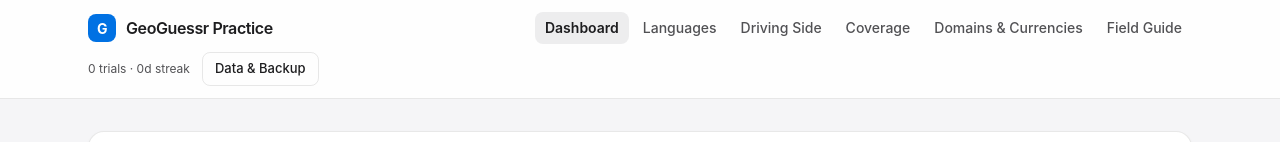
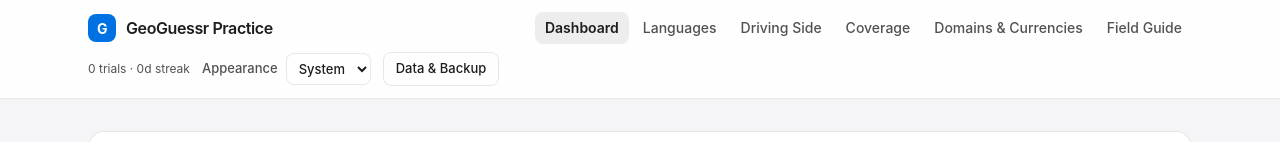
Before and after one commit to ericshark/geo-guesser-practice, a React (Vite) app: page / in a window 1280 px wide. Shown: the top 142 px of the page. Built offline with nearby package versions, Linux system fonts and the light colour scheme; no server answers.

Commit message:
Add an appearance setting for light and dark mode

```diff
--- a/index.html
+++ b/index.html
@@ -4,6 +4,17 @@
     <meta charset="UTF-8" />
     <meta name="viewport" content="width=device-width, initial-scale=1.0" />
     <meta name="color-scheme" content="light dark" />
+    <script>
+      // Apply the saved appearance before the app's first paint.
+      try {
+        const theme = localStorage.getItem('geoguessr-practice:theme');
+        if (theme === 'light' || theme === 'dark') {
+          document.documentElement.dataset.theme = theme;
+        }
+      } catch {
+        // The system appearance is the fallback when storage is unavailable.
+      }
+    </script>
     <title>Dashboard | GeoGuessr Practice</title>
   </head>
   <body>
--- a/src/components/DrivingSideSectionView.tsx
+++ b/src/components/DrivingSideSectionView.tsx
@@ -263,7 +263,8 @@ export function DrivingSideSectionView({
     const onKeyDown = (event: KeyboardEvent) => {
       if (
         event.target instanceof HTMLInputElement ||
-        event.target instanceof HTMLTextAreaElement
+        event.target instanceof HTMLTextAreaElement ||
+        event.target instanceof HTMLSelectElement
       ) {
         return;
       }
--- a/src/main.tsx
+++ b/src/main.tsx
@@ -32,6 +32,28 @@ const ROUTE_LABELS = {
 };
 
 type ActiveRoute = keyof typeof ROUTE_LABELS;
+
+function handleAppearanceChange(event: React.ChangeEvent<HTMLSelectElement>) {
+  const theme = event.currentTarget.value;
+  const root = document.documentElement;
+  const storageKey = 'geoguessr-practice:theme';
+
+  if (theme === 'light' || theme === 'dark') {
+    root.dataset.theme = theme;
+  } else {
+    delete root.dataset.theme;
+  }
+
+  try {
+    if (root.dataset.theme) {
+      localStorage.setItem(storageKey, root.dataset.theme);
+    } else {
+      localStorage.removeItem(storageKey);
+    }
+  } catch {
+    // The document still uses the selected appearance when storage is unavailable.
+  }
+}
 
 export function App({ customStore }: { customStore?: ProgressStore }) {
   const store = useMemo(
@@ -147,10 +169,26 @@ export function App({ customStore }: { customStore?: ProgressStore }) {
               ))}
             </ul>
           </nav>
-          <div className="flex items-center gap-3">
+          <div className="flex flex-wrap items-center gap-3">
             <span className="hidden text-[0.75rem] text-[var(--text-secondary)] sm:inline">
               {progress.totalTrials} trials · {progress.streakDays}d streak
             </span>
+            <label className="flex items-center gap-2 text-[0.8125rem] font-medium">
+              <span className="text-[var(--text-secondary)]">Appearance</span>
+              <select
+                defaultValue={
+                  typeof document === 'undefined'
+                    ? 'system'
+                    : document.documentElement.dataset.theme ?? 'system'
+                }
+                onChange={handleAppearanceChange}
+                className="rounded-lg border border-[var(--border-subtle)] bg-[var(--surface-card)] px-2 py-1.5 hover:border-[var(--text-secondary)]"
+              >
+                <option value="system">System</option>
+                <option value="light">Light</option>
+                <option value="dark">Dark</option>
+              </select>
+            </label>
             <button
               type="button"
               onClick={() => setIsDataModalOpen(true)}
--- a/src/style.css
+++ b/src/style.css
@@ -1,51 +1,38 @@
 @import "tailwindcss";
 
-:root {
-  /* Light & dark raw tokens with prefers-color-scheme fallback and light-dark() progressive enhancement */
-  --surface-canvas-light: #f5f5f7;
-  --surface-canvas-dark: #0b0c0e;
-  --surface-card-light: #ffffff;
-  --surface-card-dark: #14161a;
-  --surface-elevated-light: #efeff4;
-  --surface-elevated-dark: #1c1f26;
-  --text-primary-light: #1d1d1f;
-  --text-primary-dark: #f5f5f7;
-  --text-secondary-light: #515154;
-  --text-secondary-dark: #a1a1a6;
-  --border-subtle-light: rgba(0, 0, 0, 0.09);
-  --border-subtle-dark: rgba(255, 255, 255, 0.11);
-  --brand-accent-light: #0071e3;
-  --brand-accent-dark: #0a84ff;
-
-  --surface-canvas: var(--surface-canvas-light);
-  --surface-card: var(--surface-card-light);
-  --surface-elevated: var(--surface-elevated-light);
-  --text-primary: var(--text-primary-light);
-  --text-secondary: var(--text-secondary-light);
-  --border-subtle: var(--border-subtle-light);
-  --brand-accent: var(--brand-accent-light);
+@custom-variant dark {
+  &:where(html[data-theme="dark"], html[data-theme="dark"] *) {
+    @slot;
+  }
 
   @media (prefers-color-scheme: dark) {
-    --surface-canvas: var(--surface-canvas-dark);
-    --surface-card: var(--surface-card-dark);
-    --surface-elevated: var(--surface-elevated-dark);
-    --text-primary: var(--text-primary-dark);
-    --text-secondary: var(--text-secondary-dark);
-    --border-subtle: var(--border-subtle-dark);
-    --brand-accent: var(--brand-accent-dark);
+    &:where(html:not([data-theme]), html:not([data-theme]) *) {
+      @slot;
+    }
+  }
+}
+
+:root {
+  color-scheme: light;
+  --surface-canvas: #f5f5f7;
+  --surface-card: #ffffff;
+  --surface-elevated: #efeff4;
+  --text-primary: #1d1d1f;
+  --text-secondary: #515154;
+  --border-subtle: rgba(0, 0, 0, 0.09);
+  --brand-accent: #0071e3;
+
+  @variant dark {
+    color-scheme: dark;
+    --surface-canvas: #0b0c0e;
+    --surface-card: #14161a;
+    --surface-elevated: #1c1f26;
+    --text-primary: #f5f5f7;
+    --text-secondary: #a1a1a6;
+    --border-subtle: rgba(255, 255, 255, 0.11);
+    --brand-accent: #0a84ff;
   }
 
-  @supports (color: light-dark(white, black)) {
-    --surface-canvas: light-dark(var(--surface-canvas-light), var(--surface-canvas-dark));
-    --surface-card: light-dark(var(--surface-card-light), var(--surface-card-dark));
-    --surface-elevated: light-dark(var(--surface-elevated-light), var(--surface-elevated-dark));
-    --text-primary: light-dark(var(--text-primary-light), var(--text-primary-dark));
-    --text-secondary: light-dark(var(--text-secondary-light), var(--text-secondary-dark));
-    --border-subtle: light-dark(var(--border-subtle-light), var(--border-subtle-dark));
-    --brand-accent: light-dark(var(--brand-accent-light), var(--brand-accent-dark));
-  }
-
-  color-scheme: light dark;
   accent-color: var(--brand-accent);
   font-family: -apple-system, BlinkMacSystemFont, "SF Pro Text", "SF Pro Display", "Inter", system-ui, sans-serif;
   line-height: 1.5;
```
